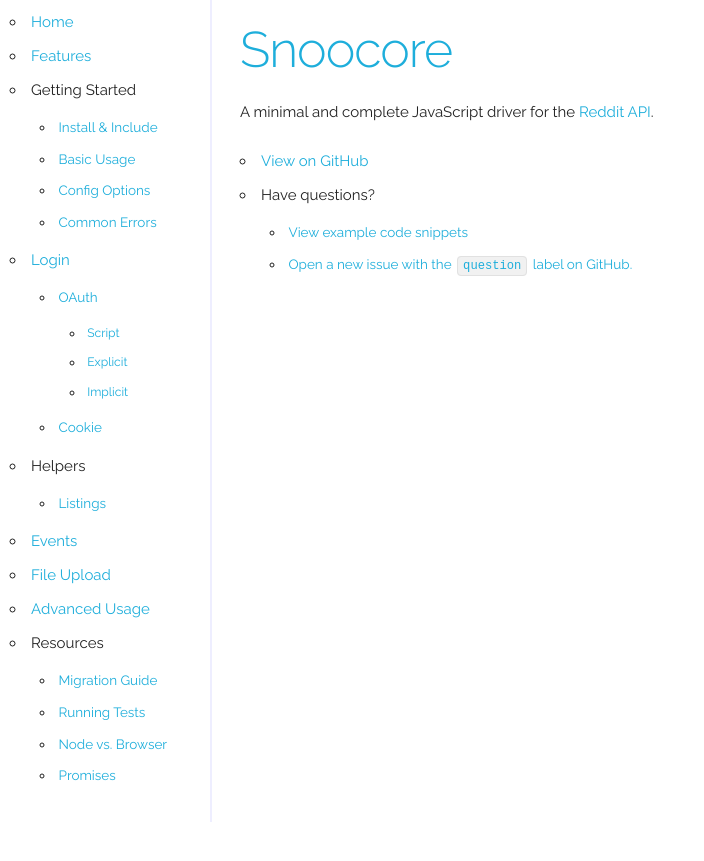
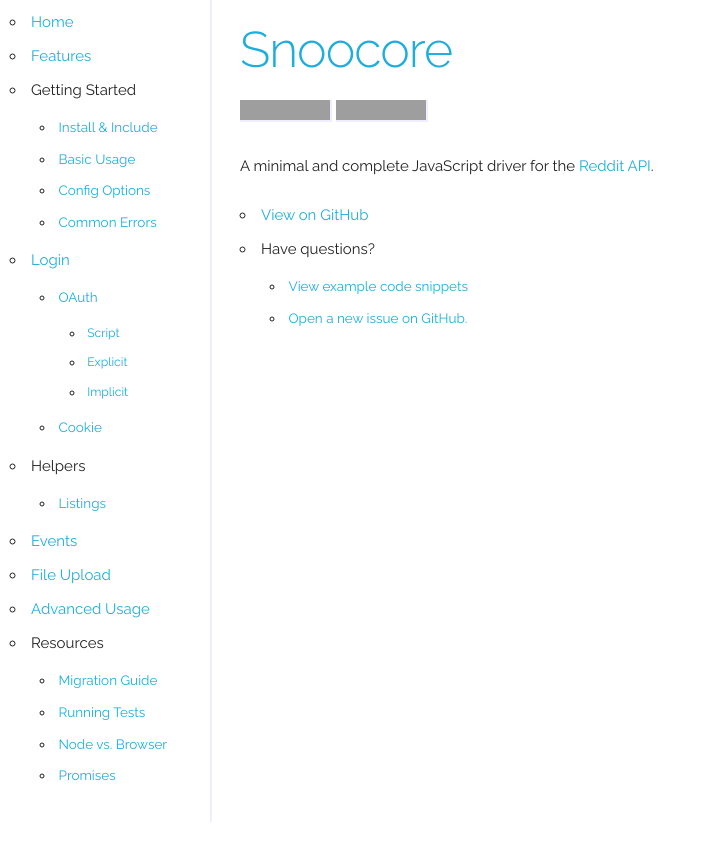
Before and after one commit to terryma/snoocore, a Jekyll site: the page built from index.md, in a window 1280 px wide. Shown: the top 861 px of the page, without its empty margins (0-704 px from the left). Built offline with Jekyll 4.4.1, drawn with Linux system fonts in a browser that asks for light colours; Markdown is read by kramdown in place of the engine named in the settings; grey boxes are pictures that could not be loaded.

```diff
--- a/index.md
+++ b/index.md
@@ -5,9 +5,12 @@ layout: default
 
 # [Snoocore](https://github.com/trevorsenior/snoocore)
 
+[![Build Status](https://travis-ci.org/trevorsenior/snoocore.svg?branch=master)](https://travis-ci.org/trevorsenior/snoocore)
+[![npm version](https://badge.fury.io/js/snoocore.svg)](http://badge.fury.io/js/snoocore)
+
 A minimal and complete JavaScript driver for the [Reddit API](http://www.reddit.com/dev/api).
 
  - [View on GitHub](https://github.com/trevorsenior/snoocore)
  - Have questions?
    - [View example code snippets](https://github.com/trevorsenior/snoocore-examples)
-   - [Open a new issue with the `question` label on GitHub.](https://github.com/trevorsenior/snoocore/issues/new)
+   - [Open a new issue on GitHub.](https://github.com/trevorsenior/snoocore/issues/new)
```
